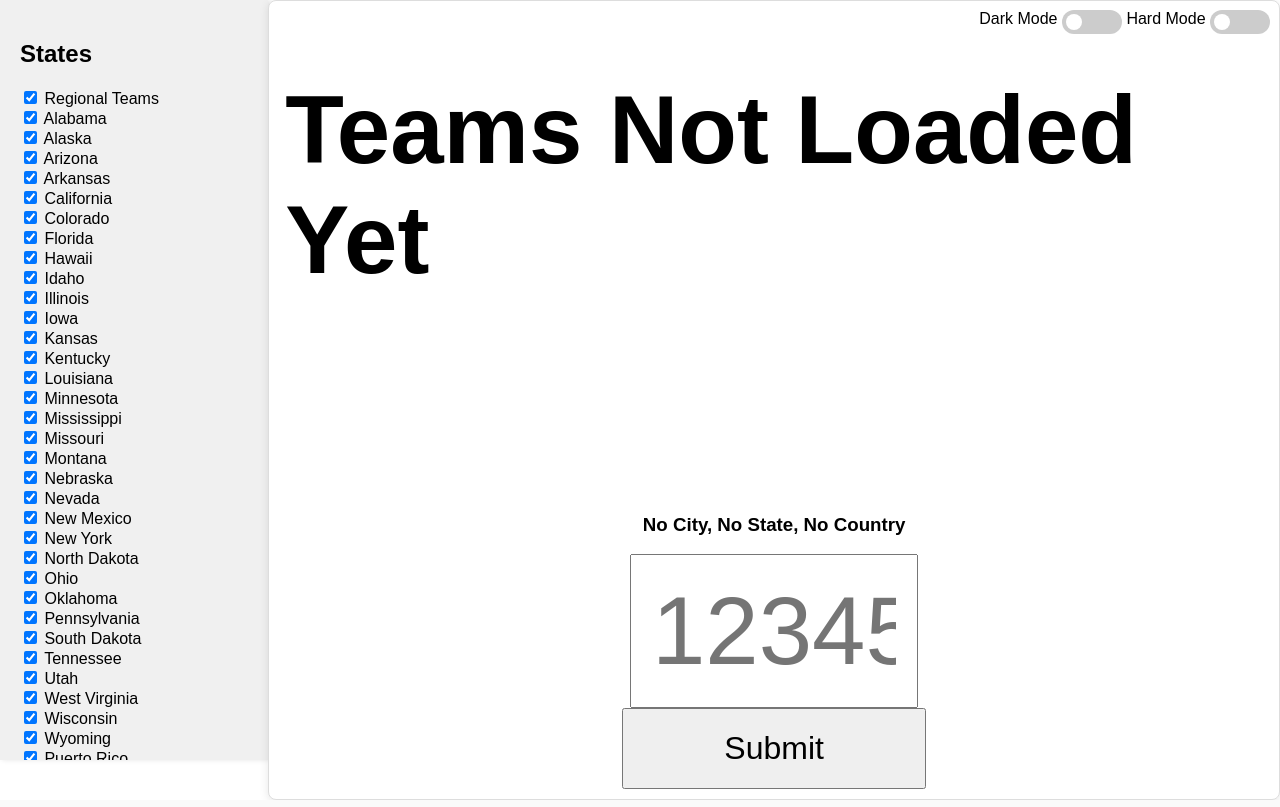
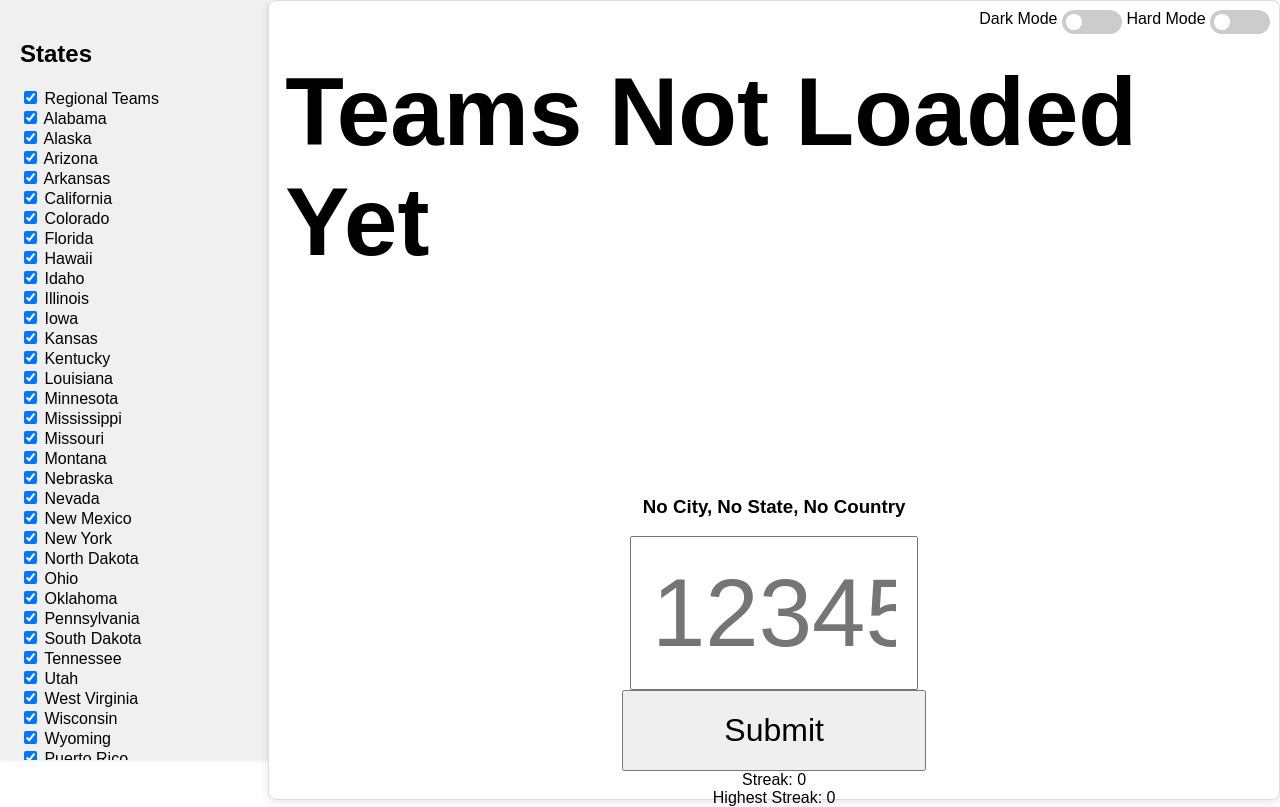
Before and after one commit to CommandTech/FRCTeamMemory, a Flask app: page / in a window 1280 px wide. Run offline with Flask 3, Linux system fonts and the light colour scheme.

Commit message:
Added streak and highest streak

```diff
--- a/main.py
+++ b/main.py
@@ -218,6 +218,8 @@ def root():
             session['dark_mode'] = False
         if 'hard_mode' not in session:
             session['hard_mode'] = False
+        if 'highest_streak' not in session:
+            session['highest_streak'] = 0
 
         session['currentStreak'] = 0
         session['curTeam'] = 0
@@ -239,7 +241,7 @@ def root():
                                 'uaeTeams', 'ukTeams', 'ukrTeams', 'venTeams', 'vieTeams', 'zimTeams', 'zelTeams']
 
         genRandomTeam()
-        return render_template('index.html', dark_mode=session.get('dark_mode', False), hard_mode=session.get('hard_mode', False), team=session['curTeamName'], selected_regions=session.get('selected_regions', []), regional=session.get('regional', []), team_name_mapping=team_name_mapping, city=session.get('curTeamCity', "No City"), state=session.get('curTeamState', "No State"), country=session.get('curTeamCountry', "No Country"))
+        return render_template('index.html', dark_mode=session.get('dark_mode', False), hard_mode=session.get('hard_mode', False), highest_streak = session['highest_streak'], team=session['curTeamName'], selected_regions=session.get('selected_regions', []), regional=session.get('regional', []), team_name_mapping=team_name_mapping, city=session.get('curTeamCity', "No City"), state=session.get('curTeamState', "No State"), country=session.get('curTeamCountry', "No Country"))
 
 @app.route('/check-team', methods=['POST'])
 def check_team():
@@ -251,10 +253,18 @@ def check_team():
 
     with app.app_context():
         match = teamNumber == session.get('curTeam',0)
+        if (match):
+            session['currentStreak'] += 1
+        else:
+            session['currentStreak'] = 0
+
+        if session['currentStreak'] > session['highest_streak']:
+            session['highest_streak'] = session['currentStreak']
+
         correctTeamName = session.get('curTeamName',0)
         correctTeamNumber = session.get('curTeam',0)
         genRandomTeam()
-        return jsonify({'match': match, 'correctTeamNumber': correctTeamNumber,'correctTeamName': correctTeamName, 'newTeamName': session.get('curTeamName', "Teams Not Loaded Yet"), 'newTeamCity': session.get('curTeamCity', "No City"), 'newTeamState': session.get('curTeamState', "No State"), 'newTeamCountry': session.get('curTeamCountry', "No Country")})
+        return jsonify({'match': match, 'correctTeamNumber': correctTeamNumber,'correctTeamName': correctTeamName, 'newTeamName': session.get('curTeamName', "Teams Not Loaded Yet"), 'newTeamCity': session.get('curTeamCity', "No City"), 'newTeamState': session.get('curTeamState', "No State"), 'newTeamCountry': session.get('curTeamCountry', "No Country"), 'streak': session.get('currentStreak', 0),'highest_streak': session.get('highest_streak', 0)})
 
 @app.route('/script.js')
 def script():
--- a/static/script.js
+++ b/static/script.js
@@ -2,6 +2,8 @@ const submitButton = document.getElementById('submit-button');
 const textBox = document.getElementById('team-input');
 const teamName = document.getElementById('team-name');
 const teamLocation = document.getElementById('team-location');
+const currentStreak = document.getElementById('streak');
+const highestStreak = document.getElementById('highestStreak');
 
 const regionalCheckbox = document.getElementById('regional');
 const districtCheckbox = document.getElementById('district');
@@ -29,6 +31,8 @@ document.addEventListener('DOMContentLoaded', (event) => {
         .then(response => response.json())
         .then(data => {
             const prevColor = teamName.style.color;
+            currentStreak.textContent = "Streak: " + data.streak;
+            highestStreak.textContent = "Highest Streak: " + data.highest_streak;
             if (data.match) {
                 textBox.style.color = 'green';
                 teamName.style.color = 'green';
--- a/templates/index.html
+++ b/templates/index.html
@@ -59,6 +59,8 @@
             <div class="centered-content">
                 <input type="text" id="team-input" placeholder="12345" maxlength="5" pattern=".{0,5}">
                 <button type="submit" id="submit-button">Submit</button>
+                <label id ="streak">Streak: 0</label>
+                <label id ="highestStreak">Highest Streak: {{highest_streak}}</label>
             </div>
         </div>
     </div>
```
